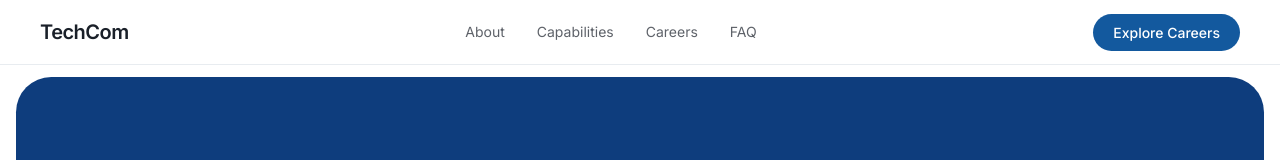
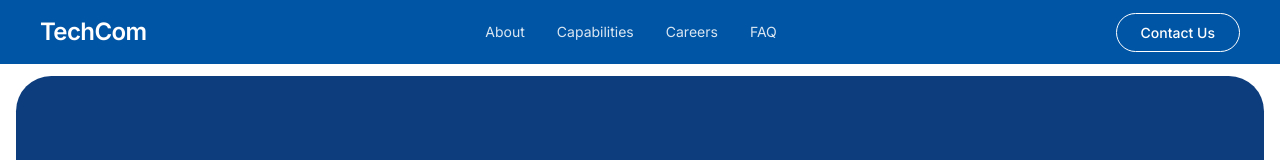
Before and after one commit to gpoi1990/ExternalAppPOC, a Next.js app in the folder ExternalWebPOC/: page / in a window 1280 px wide. Shown: the top 160 px of the page. Built offline with nearby package versions, Linux system fonts and the light colour scheme.

Commit message:
feat: update site header styles and text
Updated header background, text size, and button text

Co-authored-by: gpoi1990 <270528377+gpoi1990@users.noreply.github.com>

```diff
--- a/ExternalWebPOC/components/site-header.tsx
+++ b/ExternalWebPOC/components/site-header.tsx
@@ -14,10 +14,10 @@ export function SiteHeader() {
   const [open, setOpen] = useState(false)
 
   return (
-    <header className="sticky top-0 z-50 border-b border-border/60 bg-background/80 backdrop-blur-md">
+    <header className="sticky top-0 z-50 bg-[#0055a5] text-white">
       <div className="mx-auto flex h-16 max-w-7xl items-center justify-between px-6 lg:px-10">
         <a href="#top" className="flex items-center" aria-label="TechCom">
-          <span className="text-xl font-semibold tracking-tight text-foreground">TechCom</span>
+          <span className="text-2xl font-semibold tracking-tight text-white">TechCom</span>
         </a>
 
         <nav className="hidden items-center gap-8 md:flex">
@@ -25,7 +25,7 @@ export function SiteHeader() {
             <a
               key={link.href}
               href={link.href}
-              className="text-sm text-foreground/70 transition-colors hover:text-foreground"
+              className="text-sm text-white/85 transition-colors hover:text-white"
             >
               {link.label}
             </a>
@@ -35,16 +35,16 @@ export function SiteHeader() {
         <div className="hidden md:block">
           <a
             href="#careers"
-            className="rounded-full bg-accent px-5 py-2.5 text-sm font-medium text-accent-foreground transition-transform hover:scale-[1.03]"
+            className="rounded-full border border-white bg-transparent px-6 py-2.5 text-sm font-medium text-white transition-colors hover:bg-white hover:text-[#0055a5]"
           >
-            Explore Careers
+            Contact Us
           </a>
         </div>
 
         <button
           type="button"
           onClick={() => setOpen((v) => !v)}
-          className="md:hidden"
+          className="text-white md:hidden"
           aria-label={open ? "Close menu" : "Open menu"}
         >
           {open ? <X className="size-6" /> : <Menu className="size-6" />}
@@ -52,14 +52,14 @@ export function SiteHeader() {
       </div>
 
       {open && (
-        <div className="border-t border-border/60 bg-background md:hidden">
+        <div className="border-t border-white/20 bg-[#0055a5] md:hidden">
           <nav className="mx-auto flex max-w-7xl flex-col gap-1 px-6 py-4">
             {links.map((link) => (
               <a
                 key={link.href}
                 href={link.href}
                 onClick={() => setOpen(false)}
-                className="py-2 text-base text-foreground/80"
+                className="py-2 text-base text-white/90"
               >
                 {link.label}
               </a>
@@ -67,9 +67,9 @@ export function SiteHeader() {
             <a
               href="#careers"
               onClick={() => setOpen(false)}
-              className="mt-2 rounded-full bg-accent px-5 py-3 text-center text-sm font-medium text-accent-foreground"
+              className="mt-2 rounded-full border border-white px-5 py-3 text-center text-sm font-medium text-white"
             >
-              Explore Careers
+              Contact Us
             </a>
           </nav>
         </div>
```
